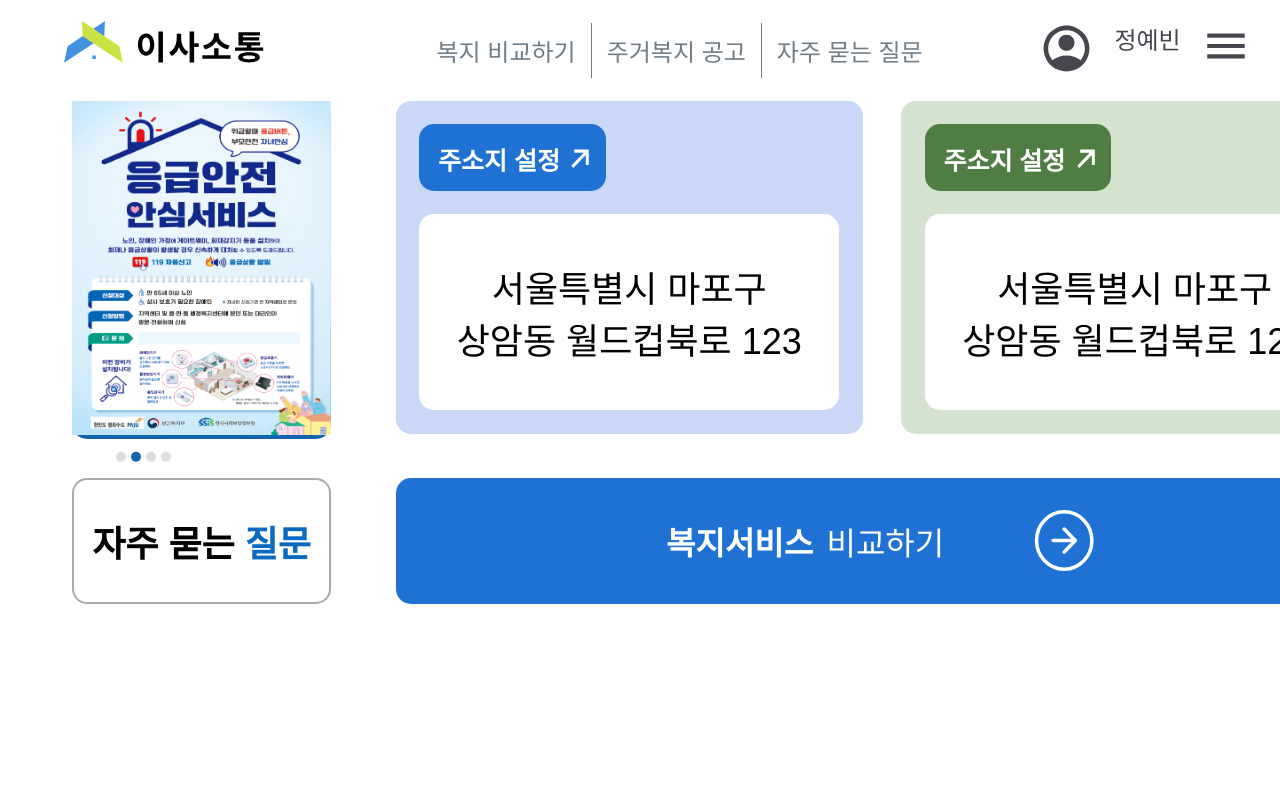
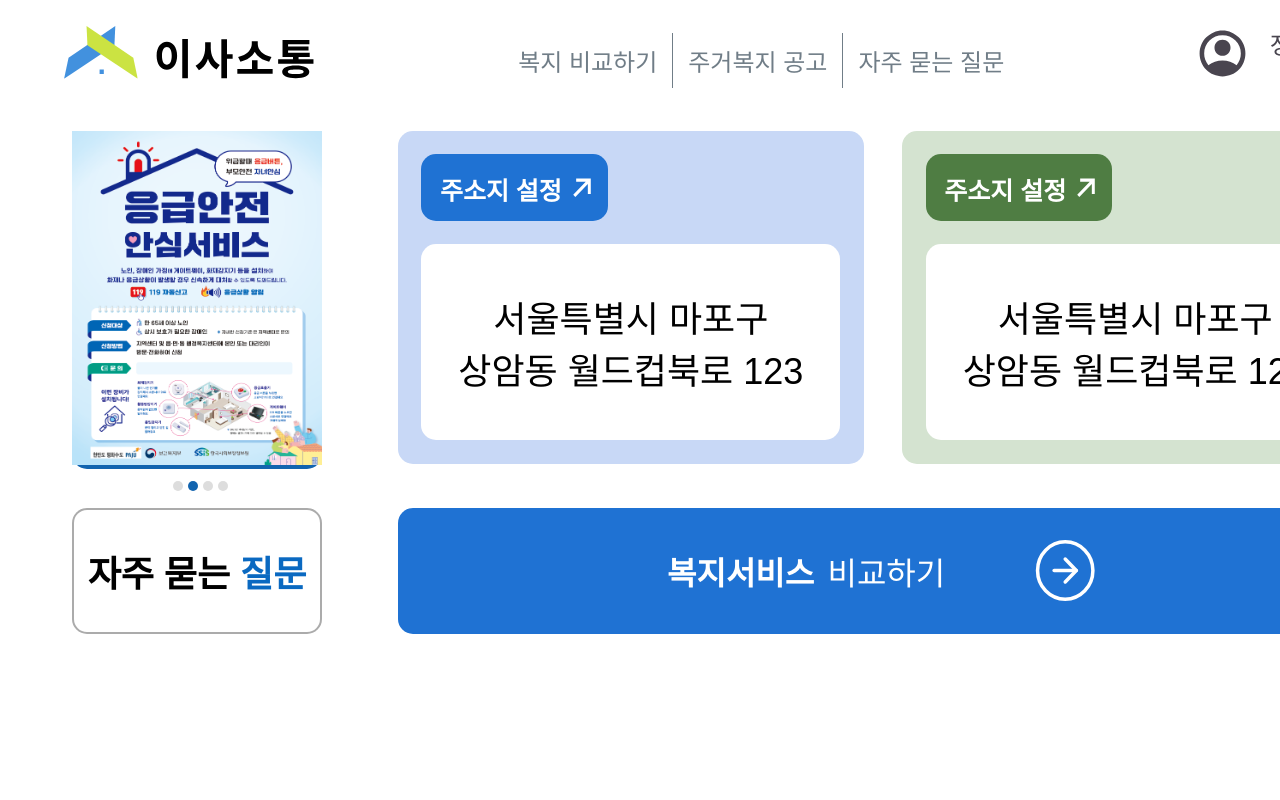
Before and after one commit to yebin-jeong/T05, a Vue app in the folder T05FrontEnd/: page / in a window 1280 px wide. Shown: the top 800 px of the page. Built offline with nearby package versions, Linux system fonts and the light colour scheme.

Commit message:
ui 정리

```diff
--- a/T05FrontEnd/src/App.vue
+++ b/T05FrontEnd/src/App.vue
@@ -1,7 +1,10 @@
 <!-- src/App.vue -->
 <template>
-  <div id="app" style="min-width:1440px;  ">
-    <router-view></router-view>
+  <div id="app" style="min-width:1440px;  display: flex; justify-content: center;">
+    <div style="min-height: 100%; display: flex; flex-direction: column; justify-content: center;">
+      <router-view></router-view>
+    </div>
+
   </div>
 </template>
 
@@ -21,13 +24,7 @@ export default {
     cursor:pointer;
   }
 
-  .center-text{
-    position:absolute;
-    top: 50%;
-    left: 50%;
-    transform: translate(-50%, -50%);
-    white-space: nowrap;
-  }
+
 
   .rectangle {
     border-radius: 15px;
@@ -38,7 +35,10 @@ export default {
   .wrapper{
     height: auto;
     min-height: 100%;
-    padding-bottom: 250;
+    padding-bottom: 250px;
+    width: 1440px;
+    justify-self: center;
+    padding-top: 120px;
   }
   a,
   button,
--- a/T05FrontEnd/src/components/AddressBox.vue
+++ b/T05FrontEnd/src/components/AddressBox.vue
@@ -11,11 +11,9 @@
             </button>
           </div>
           <div class="rectangle address-text">
-              <div class="center-text">
             서울특별시 마포구
             <br />
             상암동 월드컵북로 123
-            </div>
           </div>
         </div>
 
@@ -30,11 +28,9 @@
             </button>
           </div>
           <div class="rectangle address-text">
-              <div class="center-text">
             서울특별시 마포구
             <br />
             상암동 월드컵북로 123
-            </div>
           </div>
         </div>
       </div>
@@ -46,7 +42,7 @@ export default {
 </script>
 <style>
     .address-box{
-    width: 75%;
+    width: 970px;
     display:flex;
     justify-content: space-between;
   }
@@ -96,6 +92,9 @@ export default {
     font-size: 36px;
     font-weight: 400;
     text-align: center;
+    display: flex;
+    flex-direction: column;
+    justify-content: center;
   }
 
   .button-arrow {
--- a/T05FrontEnd/src/components/CompareButton.vue
+++ b/T05FrontEnd/src/components/CompareButton.vue
@@ -25,7 +25,7 @@ export default {
 <style>
 .compare-button {
     background: #1f72d3;
-    width: 75%;
+    width: 970px;
     height: 126px;
     position: relative;
 
--- a/T05FrontEnd/src/components/FAQ.vue
+++ b/T05FrontEnd/src/components/FAQ.vue
@@ -1,7 +1,7 @@
 <template>
     <div class="rectangle FAQ" @click="goToFAQPage">
       <span>
-        <span class="center-text FAQ-span">자주 묻는 <span style="color: #0a69c1;">질문</span></span>
+        <span class="FAQ-span">자주 묻는 <span style="color: #0a69c1;">질문</span></span>
 
       </span>
     </div>
@@ -23,13 +23,16 @@
         border-style: solid;
         border-color: rgba(0, 0, 0, 0.33);
         border-width: 2px;
-        width: 20%;
+        width: 250px;
         height: 126px;
 
         text-align: center;
         font-family: "Inter-Bold", sans-serif;
         font-size: 36px;
         font-weight: 700;
+        display: flex;
+        flex-direction: column;
+        justify-content: center;
   }
   .FAQ-span {
         color: #000000;
--- a/T05FrontEnd/src/components/Footer.vue
+++ b/T05FrontEnd/src/components/Footer.vue
@@ -29,11 +29,14 @@ export default {
 <style>
   .footer {
     background: #dfdee0;
+    display: flex;
+    flex-direction: column;
+    justify-content: center;
     width: 100%;
     min-width: 1440px;
     height: 250px;
     position: relative;
-    transform : translateY(100%)
+    transform : translateY(100%);
   }
 
   .bottom-navbar{
@@ -96,7 +99,6 @@ export default {
 
   .div21 {
     margin-left: 5%;
-    margin-top:2%;
     color: #000000;
     text-align: center;
     font-family: "Inter-ExtraBold", sans-serif;
--- a/T05FrontEnd/src/components/HouseNotice.vue
+++ b/T05FrontEnd/src/components/HouseNotice.vue
@@ -102,7 +102,7 @@ export default {
 <style>
   .house-notice{
     background: #3795ed;
-    width: 20%;
+    width: 250px;
     height: 334px;
     text-align: center;
     display: grid;
@@ -173,7 +173,7 @@ export default {
 
 .pagination {
   position: relative;
-  transform: translate(-400%, 105%);
+  transform: translate(-160px, 350px);
   display: flex;
   gap: 5px;
 }
--- a/T05FrontEnd/src/components/Top.vue
+++ b/T05FrontEnd/src/components/Top.vue
@@ -40,13 +40,15 @@
     background-color: white;
     position: fixed;
     top: 0px;
+    left:0px;
     z-index: 10;
     width: 100%;
     display: flex;
     flex-direction: column;
     padding: 2% 5%;
     justify-content: center;
-    height: 100px;
+    height: 120px;
+    min-width: 1440px;
   }
 
   .top-wrapper{
@@ -70,7 +72,7 @@
   .vector {
     position: static;
     overflow: visible;
-    height: 80%;
+
   }
 
   .menu-icon {
--- a/T05FrontEnd/src/views/MainPage.vue
+++ b/T05FrontEnd/src/views/MainPage.vue
@@ -1,9 +1,8 @@
 <template>
-  <div style="height:100%">
+
     <Top/>
     <div class="wrapper">
-      <div class="wrapper" style="margin-top: 7%;display:flex; width:100%; padding: 0% 5%; justify-content: space-between; margin-bottom: 3%">
-
+      <div style="margin-top: 7%;display:flex; width:100%; padding: 0% 5%; justify-content: space-between; margin-bottom: 3%">
         <HouseNotice/>
         <AddressBox/>
       </div>
@@ -14,7 +13,7 @@
       </div>
     </div>
     <Footer/>
-  </div>
+
 </template>
 
 <script>
@@ -62,14 +61,6 @@
     padding-bottom: 250px
   }
 
-  .center-text{
-    position:absolute;
-    top: 50%;
-    left: 50%;
-    transform: translate(-50%, -50%);
-    white-space: nowrap;
-  }
-
   .rectangle {
     border-radius: 15px;
     position:relative;
```
Lines whose indentation alone changed are shown as unchanged.
